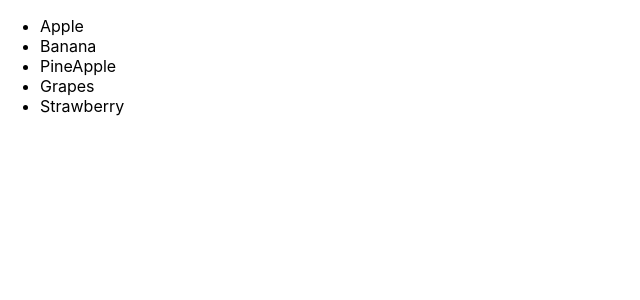
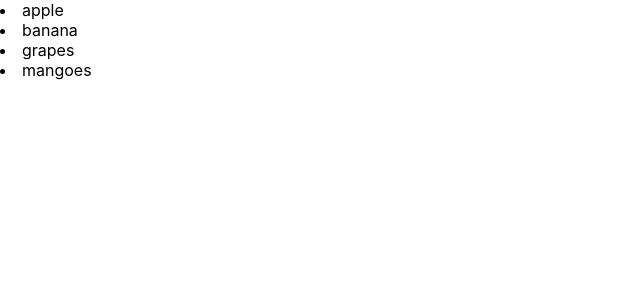
Before and after one commit to Aarti-Waghmare-React-Course/React_coding_exercise, a React (Create React App) app: page / in a window 1280 px wide. Shown: the top 300 px of the page, without its empty margins (0-640 px from the left). Built offline with nearby package versions, Linux system fonts and the light colour scheme.

Commit message:
redering list items added

```diff
--- a/src/App.js
+++ b/src/App.js
@@ -9,6 +9,7 @@ import DispalyName_06 from './components/DisplayName_06';
 import TextMirror_07 from './components/TextMirror_07';
 import DoubleNumber_08 from './components/DoubleNumber_08';
 import Lists_09 from './components/Lists_09';
+import ListsRendering_10 from './components/ListsRendering_10';
 
 function App() {
   return (
@@ -21,7 +22,8 @@ function App() {
       {/* <DispalyName_06/> */}
       {/* <TextMirror_07/> */}
       {/* <DoubleNumber_08/> */}
-      <Lists_09/>
+      {/* <Lists_09/> */}
+      <ListsRendering_10/>
     </div>
   );
 }
--- /dev/null
+++ b/src/components/ListsRendering_10.js
@@ -0,0 +1,18 @@
+// 10. Rendering List from Array
+// Use JavaScript array and .map() to render list items dynamically.
+
+import react from 'react';
+
+const ListsRendering_10 = () =>{
+    const fruits = ['apple','banana','grapes','mangoes'];
+
+    return(
+        <div>
+        {fruits.map((fruit)=>(
+            <li>{fruit}</li>
+        ))}
+        </div>
+    );
+};
+
+export default ListsRendering_10;
```
